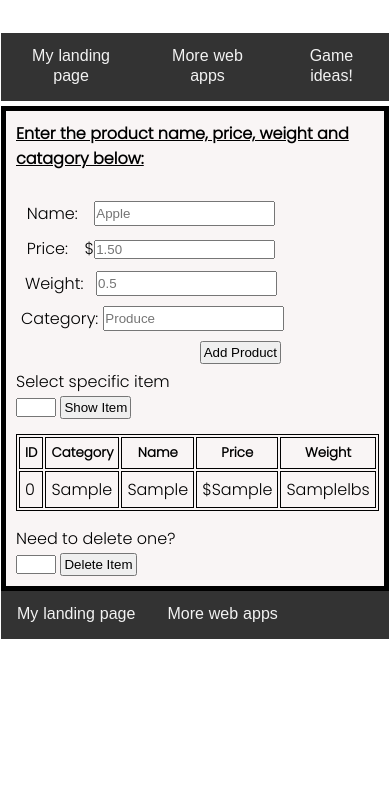
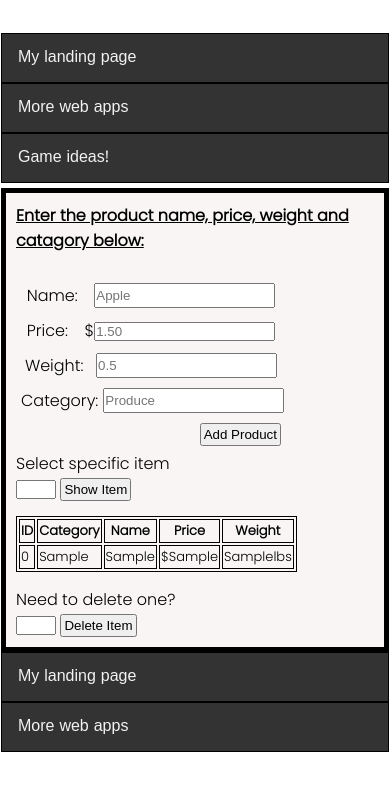
Before and after one commit to dspyk77/store-data, a plain HTML site: page index.html in a window 390 px wide. Both pictures are taken after typing "Sample", "Sample", "Sample", "Sample" into the empty fields and a click on the button "Add Product". Drawn offline with Linux system fonts and the light colour scheme.

Commit message:
small vp responsive work

```diff
--- a/assets/style.css
+++ b/assets/style.css
@@ -166,7 +166,7 @@ nav a:hover {
   }
 }
 
-@media screen and (max-width: 415px){
+@media screen and (max-width: 475px){
   .page-margin {
     margin: 15px 1px;
   }
@@ -178,3 +178,23 @@ nav a:hover {
   }
 
 }
+
+@media screen and (max-width: 430px){
+  th, td {
+    font-size: small;
+    padding: 1px;
+  }
+  nav {
+    flex-direction: column;
+  }
+  nav a {
+    border: black solid 1px;
+  }
+}
+
+@media screen and (max-width: 330px){
+  td {
+    font-size: x-small;
+  }
+
+}
```
